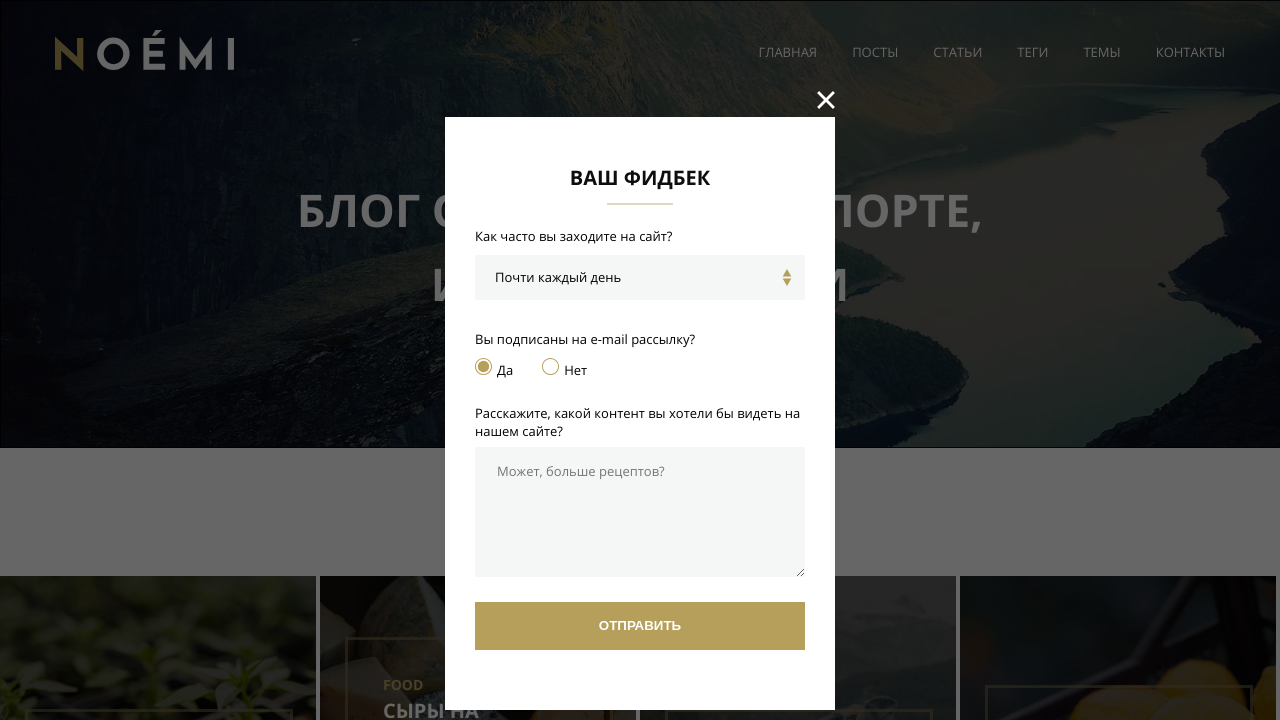
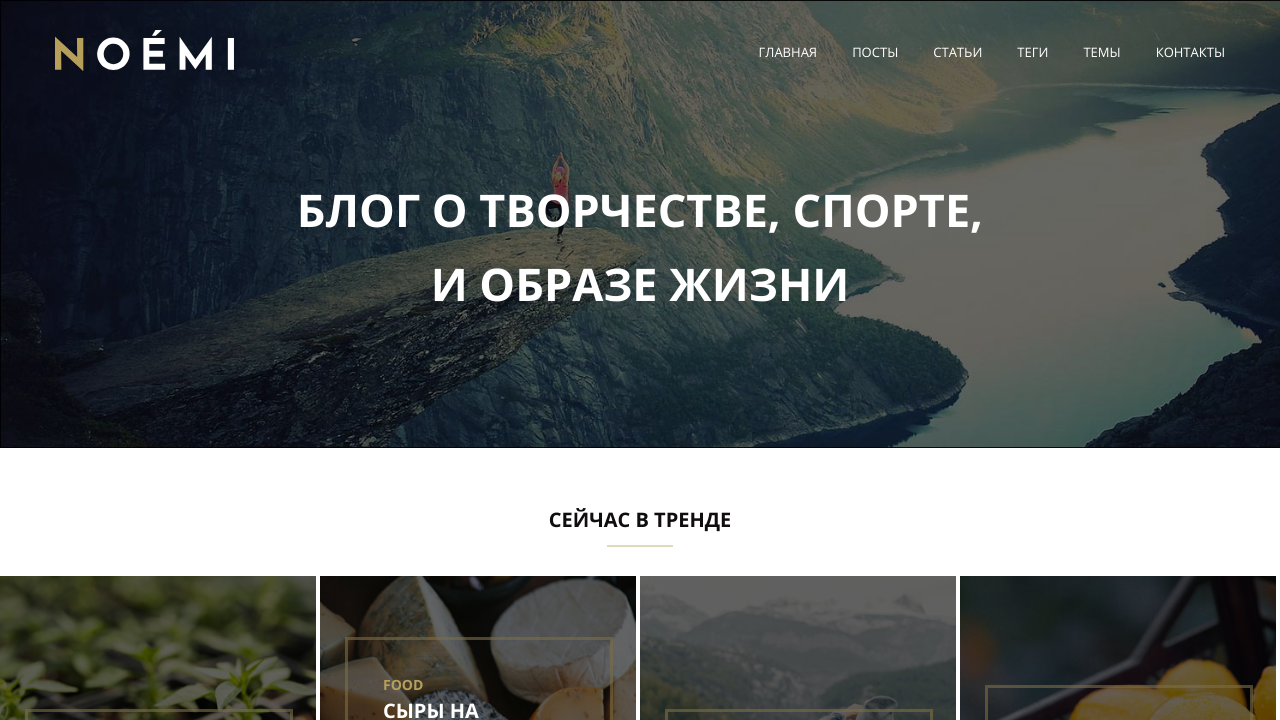
Before and after one commit to antonpnv/mq-60.diplom, a plain HTML site: page index.html in a window 1280 px wide. Shown: the top 720 px of the page. Drawn offline with Linux system fonts and the light colour scheme; files whose address does not match are found by name.

Commit message:
Add files via upload
Изменен HTML, убрал popup

```diff
--- a/index.html
+++ b/index.html
@@ -38,7 +38,7 @@
   </header>
 
 <!-- Pupup -->
-  <section class="popup">
+  <!-- <section class="popup">
 
     <div class="close">
       <button class="popup-close">
@@ -75,7 +75,7 @@
 
     </div>
 
-  </section>
+  </section> -->
 
 <!-- Trends -->
   <section class="trends">
```
